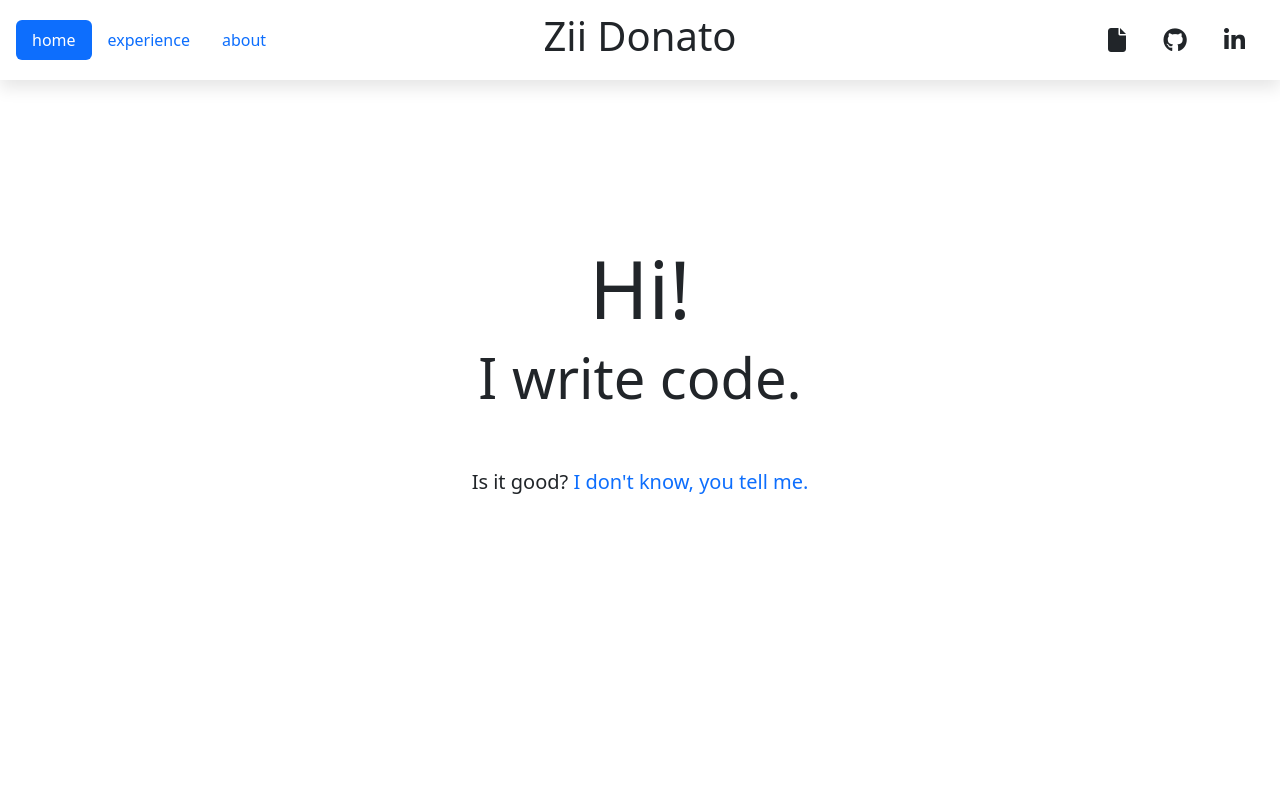
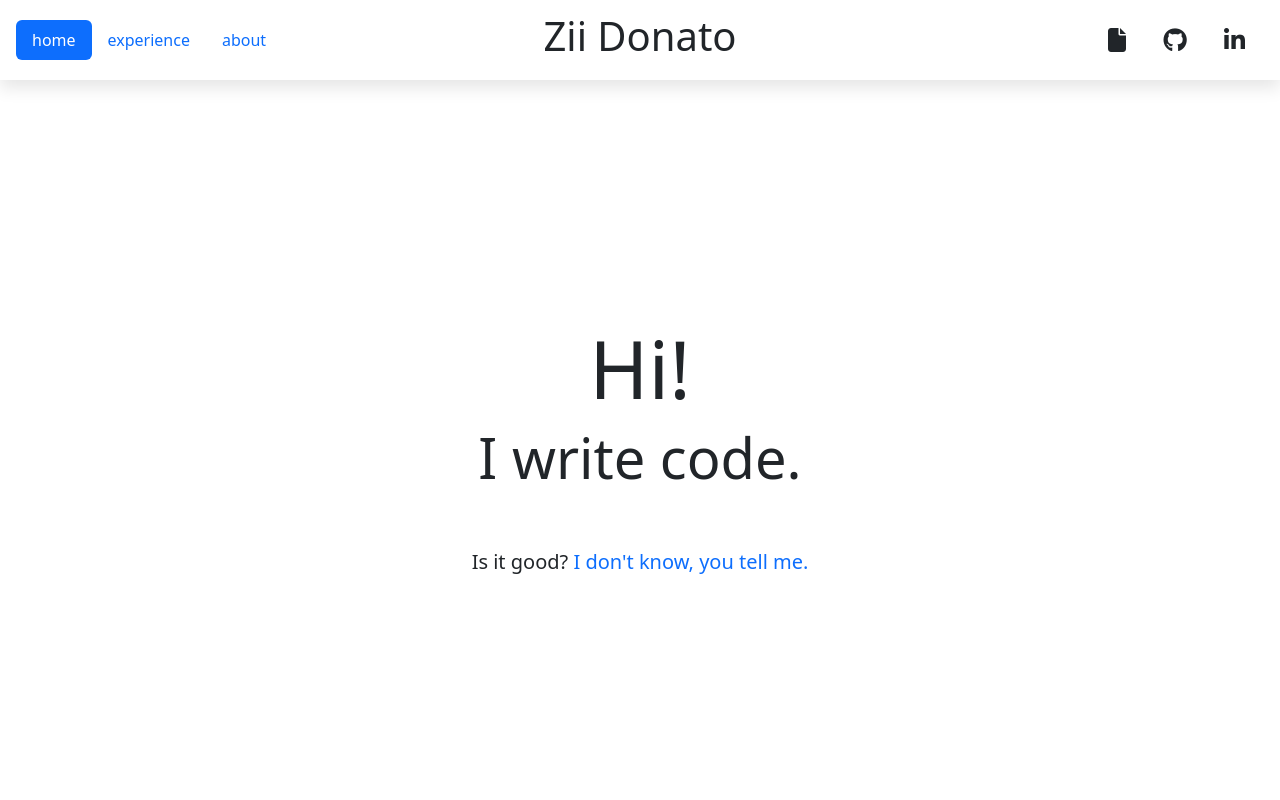
Before and after one commit to ziidonato/website, a React (Create React App) app: page / in a window 1280 px wide. Shown: the top 800 px of the page. Built offline with nearby package versions, Linux system fonts and the light colour scheme.

Commit message:
fixed nav

```diff
--- a/src/components/Header/Nav/Nav.tsx
+++ b/src/components/Header/Nav/Nav.tsx
@@ -10,8 +10,9 @@ interface NavPropTypes {
 const Nav = (props: NavPropTypes) => {
     const [active, setActive] = useState(useLocation().hash);
     const [location, setLocation] = useState(useLocation().hash);
-    const [pagesScrolled, setPagesScrolled] = useState(Math.floor(window.scrollY / window.innerHeight + 0.1));
+    const [scrollY, setScrollY] = useState(window.scrollY);
     const pages = ["home", "experience", "about"];
+
 
     useEffect(() => {
         setActive(location);
@@ -19,22 +20,22 @@ const Nav = (props: NavPropTypes) => {
 
     useEffect(() => {
         window.addEventListener('scroll', () => {
-        setPagesScrolled(Math.floor(window.scrollY / window.innerHeight * 1.4 + 0.1));
-        console.log(pagesScrolled);
+            setScrollY(Math.floor((window.scrollY / window.innerHeight) * 100))
+            console.log(scrollY);
         })
     });
 
 
     useEffect(() => {
 
-            if (pagesScrolled < 1 ) {
+            if (scrollY < 75 ) {
                 setActive("#home");
-            } else if (pagesScrolled < 2) {
+            } else if (scrollY < 150) {
                 setActive("#experience");
             } else {
                 setActive("#about");
             }
-    }, [pagesScrolled]);
+    }, [scrollY]);
 
 
     return (
--- a/src/components/Scroll.scss
+++ b/src/components/Scroll.scss
@@ -1,7 +1,7 @@
 .scroll {
-
+    height: 100%;
     .component{
-        padding-top: 5rem;
+        padding-top: 10rem;
         display: flex;
         flex-direction: column;
         align-items: center;
@@ -9,8 +9,8 @@
     }
 
     .intro {
-        padding-top: 10rem;
-        height: 88vh;
+        margin-top: 5rem;
+        height: 90vh;
     }
 
     padding-bottom: 60%;
@@ -19,7 +19,6 @@
 @media (min-width: 768px) {
     .scroll {
         overflow-y: scroll;
-        height: calc(100vh - 64px);
 
         .component {
             height: 70vh;
```
